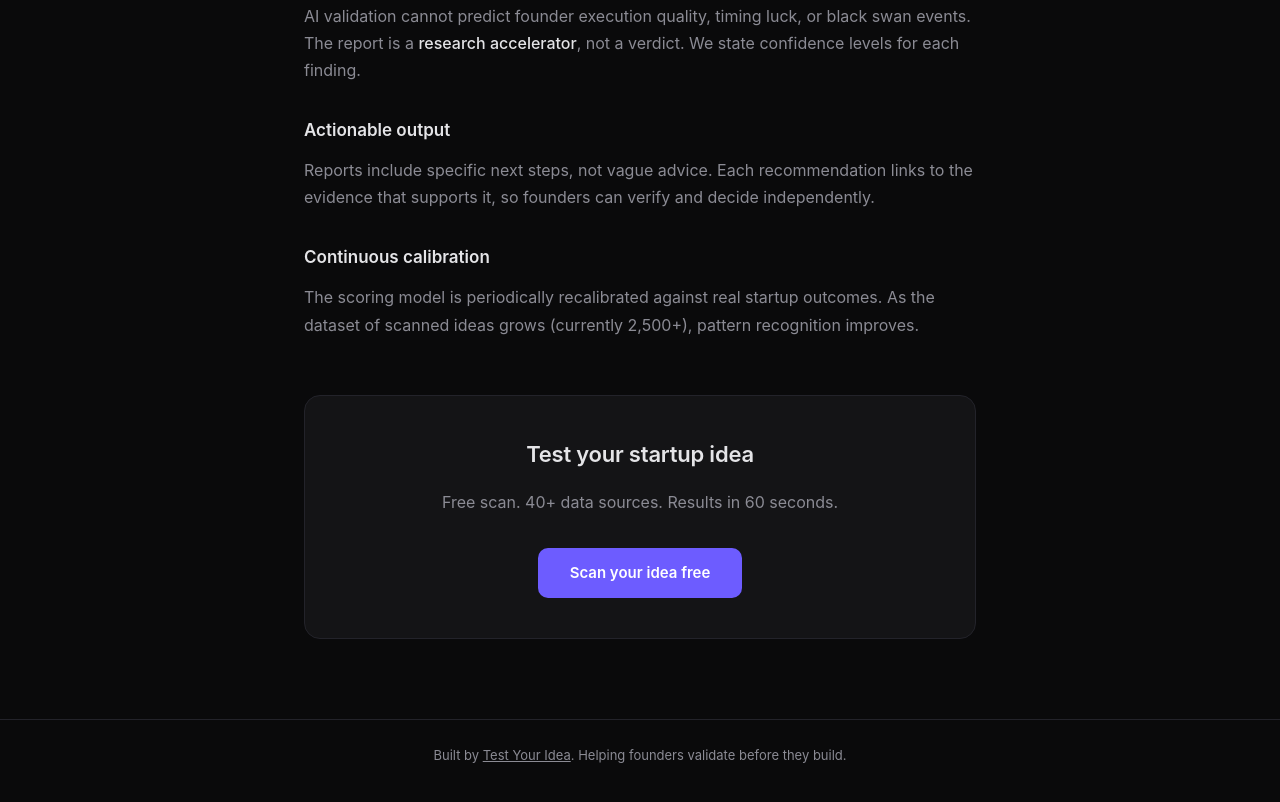
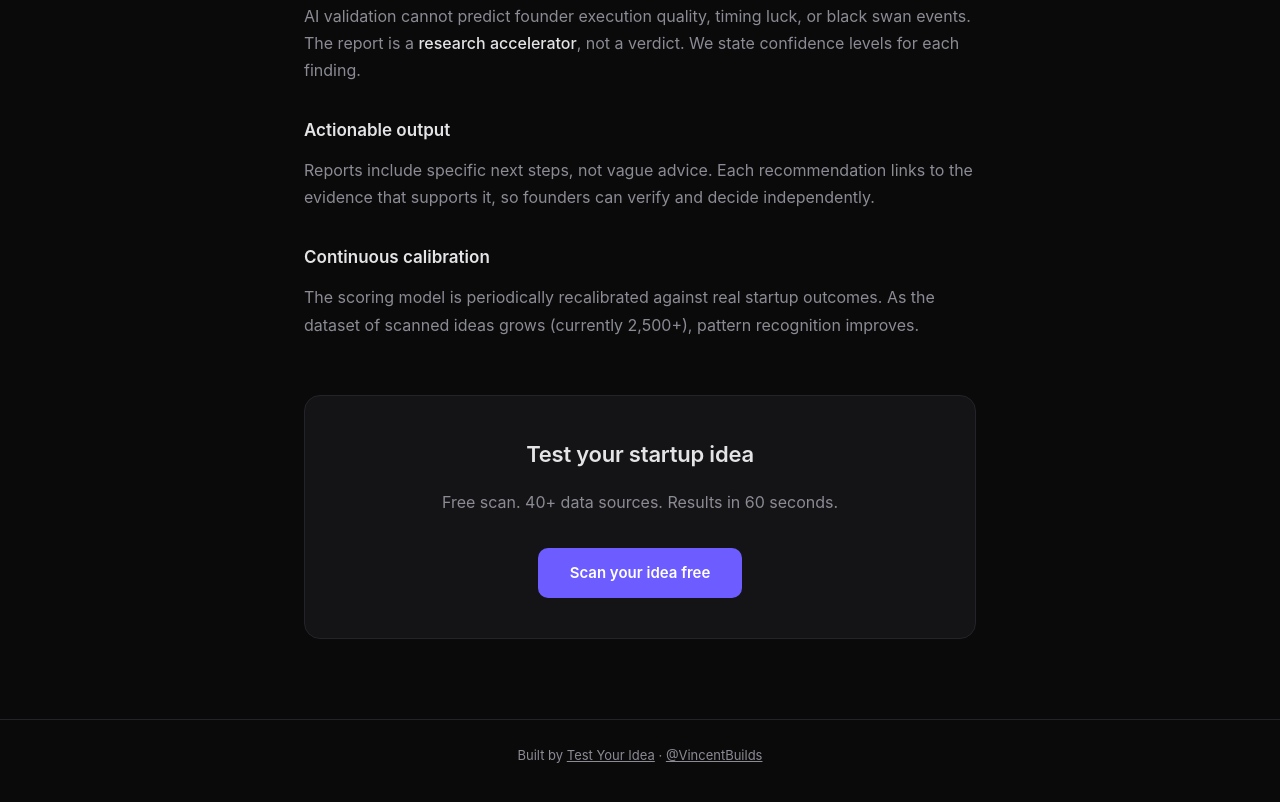
Before and after one commit to VXNCXNX/startup-validation-methodology, a plain HTML site: page index.html in a window 1280 px wide. Shown: the part 2883-3685 px from the top of the page. Drawn offline with Linux system fonts and the light colour scheme.

Commit message:
Add @VincentBuilds Twitter link in footer

```diff
--- a/index.html
+++ b/index.html
@@ -437,7 +437,7 @@
 
   <footer>
     <div class="container">
-      <p>Built by <a href="https://testyouridea.app">Test Your Idea</a>. Helping founders validate before they build.</p>
+      <p>Built by <a href="https://testyouridea.app">Test Your Idea</a> &middot; <a href="https://x.com/VincentBuilds">@VincentBuilds</a></p>
     </div>
   </footer>
 </body>
```
